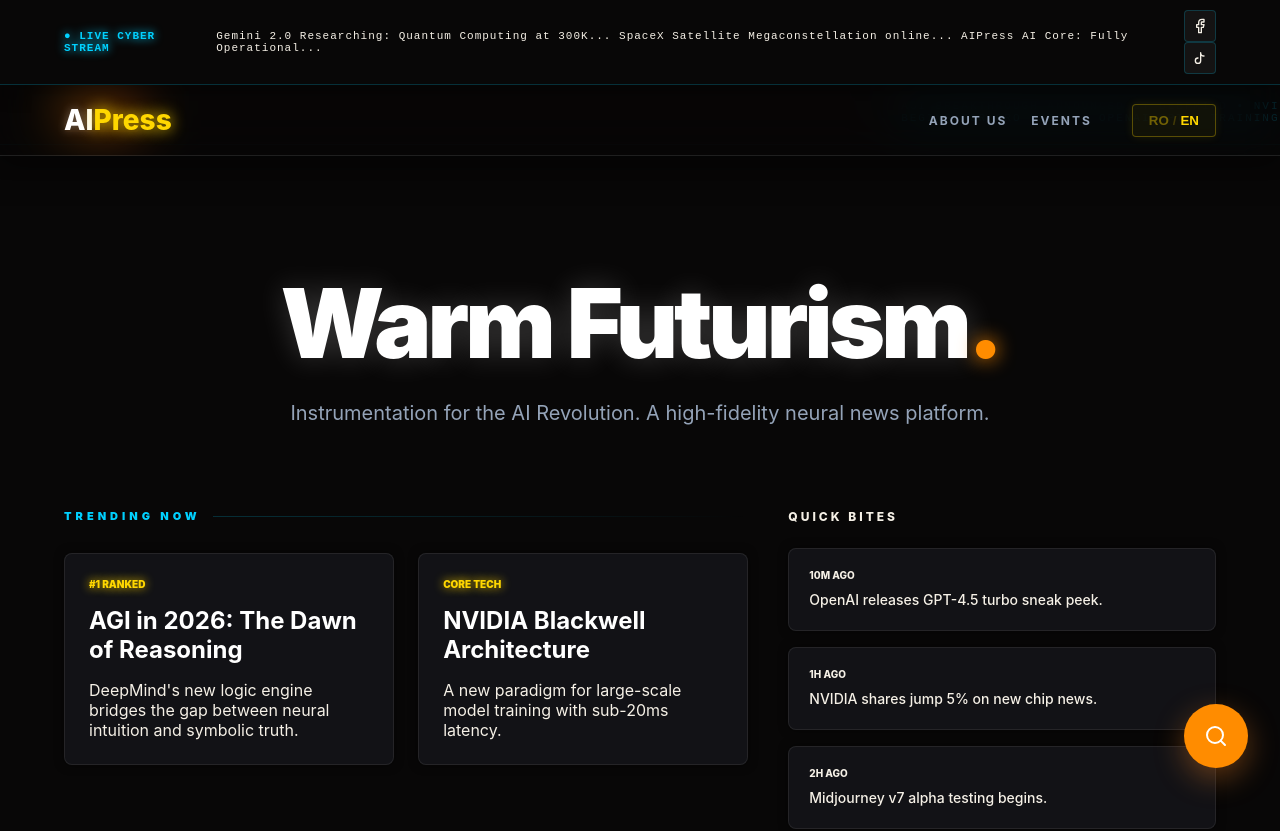
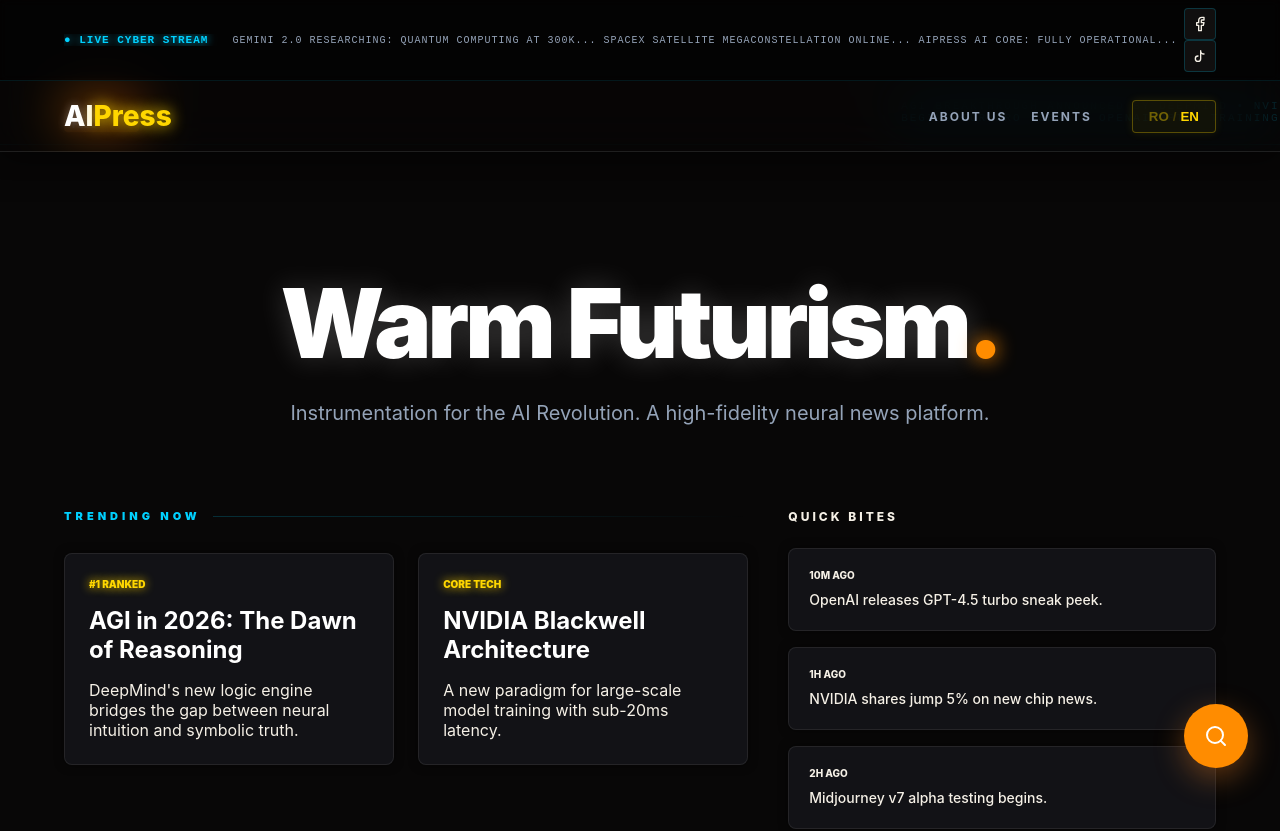
Before and after one commit to zamsaalbertdaniel/AI-PRESS, a Next.js app: page / in a window 1280 px wide. Shown: the top 831 px of the page. Built offline with nearby package versions, Linux system fonts and the light colour scheme.

Commit message:
UI: Fix header overlap, add ticker animation, and improve readability

```diff
--- a/app/globals.css
+++ b/app/globals.css
@@ -71,6 +71,16 @@ body {
   }
 }
 
+@keyframes marquee {
+  0% {
+    transform: translateX(0);
+  }
+
+  100% {
+    transform: translateX(-50%);
+  }
+}
+
 * {
   box-sizing: border-box;
   padding: 0;
--- a/components/layout/Header.module.css
+++ b/components/layout/Header.module.css
@@ -12,12 +12,12 @@
 }
 
 .topBar {
-    background: var(--obsidian);
+    background: rgba(0, 0, 0, 0.4);
     color: var(--text-main);
-    padding: 10px 0;
+    padding: 8px 0;
     font-size: 11px;
-    border-bottom: 1px solid rgba(0, 209, 255, 0.2);
-    box-shadow: 0 4px 20px rgba(0, 0, 0, 0.4);
+    border-bottom: 1px solid rgba(0, 209, 255, 0.1);
+    backdrop-filter: blur(5px);
 }
 
 .topContainer {
@@ -29,9 +29,25 @@
 .ticker {
     display: flex;
     align-items: center;
-    gap: 16px;
+    gap: 24px;
     font-family: monospace;
     letter-spacing: 1px;
+    overflow: hidden;
+    white-space: nowrap;
+    width: 100%;
+}
+
+.tickerWrapper {
+    display: flex;
+    gap: 40px;
+    animation: marquee 30s linear infinite;
+}
+
+.tickerText {
+    color: var(--text-muted);
+    font-size: 10px;
+    text-transform: uppercase;
+    font-weight: 500;
 }
 
 .liveDot {
--- a/components/layout/Header.tsx
+++ b/components/layout/Header.tsx
@@ -14,9 +14,12 @@ export default function Header() {
                 <div className={`container-custom ${styles.topContainer}`}>
                     <div className={styles.ticker}>
                         <span className={styles.liveDot}>● LIVE CYBER STREAM</span>
-                        <span className={styles.tickerText}>
-                            Gemini 2.0 Researching: Quantum Computing at 300K... SpaceX Satellite Megaconstellation online... AIPress AI Core: Fully Operational...
-                        </span>
+                        <div className={styles.tickerWrapper}>
+                            <span className={styles.tickerText}>
+                                Gemini 2.0 Researching: Quantum Computing at 300K... SpaceX Satellite Megaconstellation online... AIPress AI Core: Fully Operational... &nbsp; • &nbsp;
+                                Gemini 2.0 Researching: Quantum Computing at 300K... SpaceX Satellite Megaconstellation online... AIPress AI Core: Fully Operational...
+                            </span>
+                        </div>
                     </div>
                     <div className={styles.socials}>
                         <a href="#" className={styles.socialIcon} aria-label="Facebook">
```
